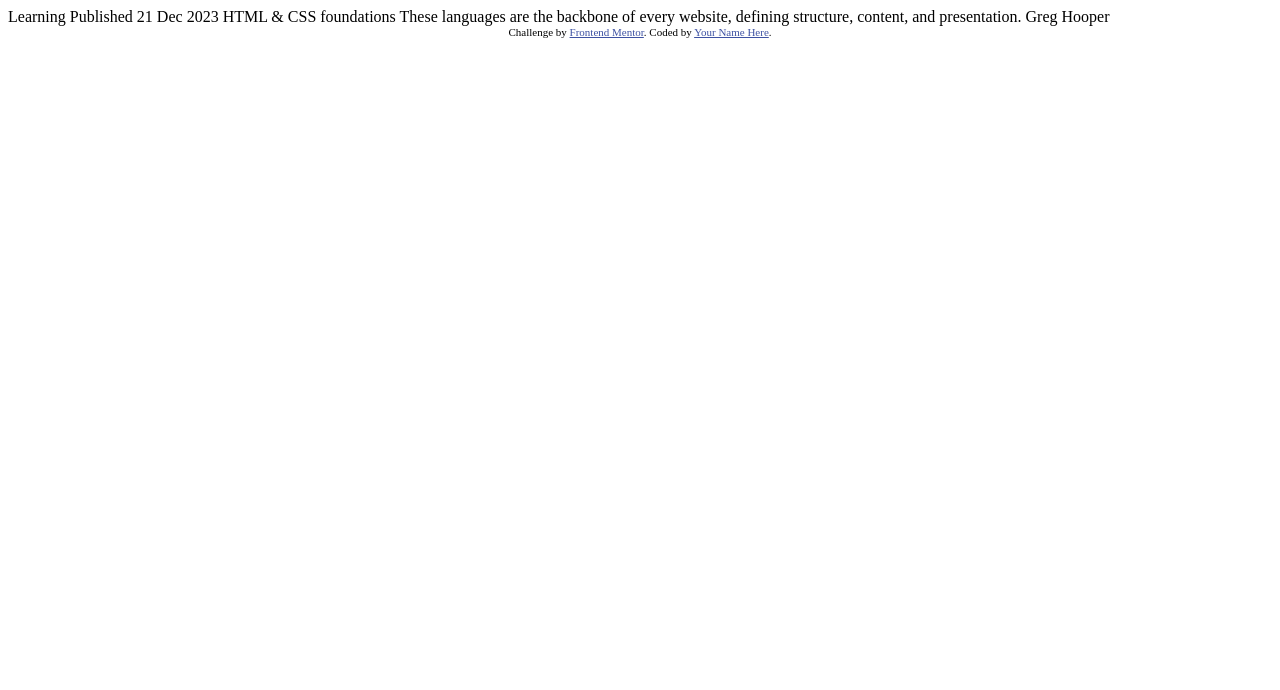
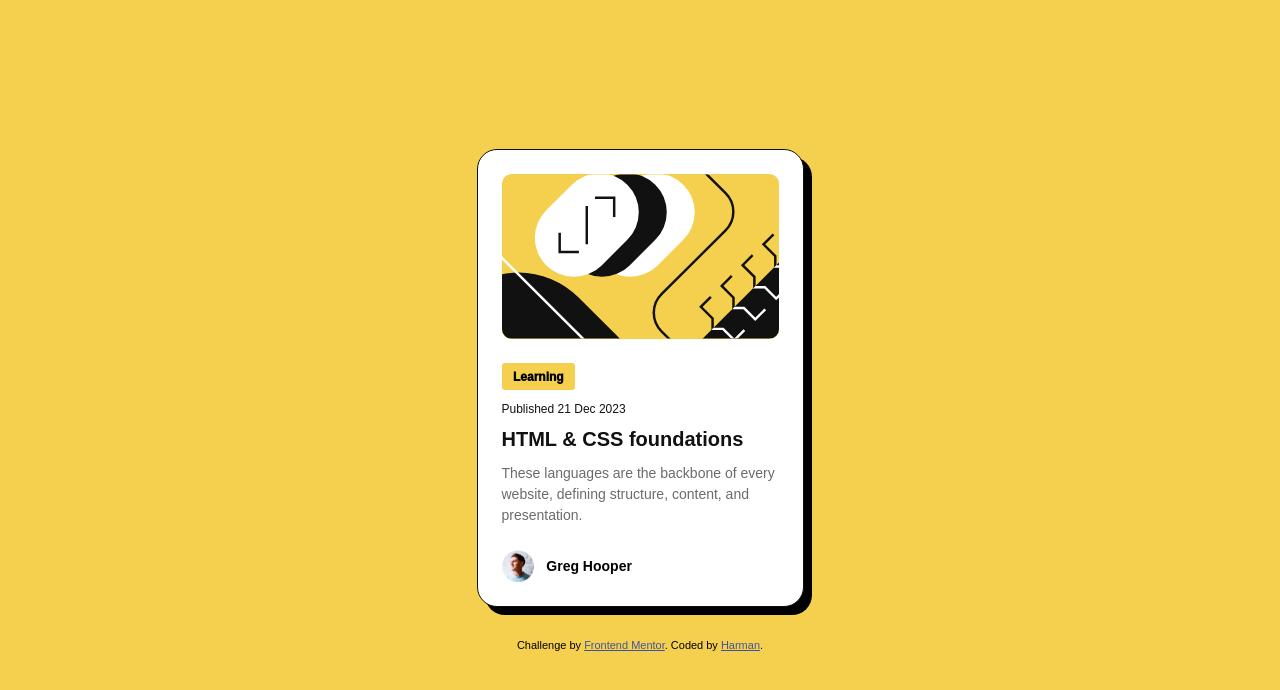
Before and after one commit to codeharman/Blog-preview-card, a plain HTML site: page index.html in a window 1280 px wide. Drawn offline with Linux system fonts and the light colour scheme.

Commit message:
made the project

```diff
--- a/index.html
+++ b/index.html
@@ -7,28 +7,27 @@
   <link rel="icon" type="image/png" sizes="32x32" href="./assets/images/favicon-32x32.png">
 
   <title>Frontend Mentor | Blog preview card</title>
-
-  <!-- Feel free to remove these styles or customise in your own stylesheet 👍 -->
-  <style>
-    .attribution { font-size: 11px; text-align: center; }
-    .attribution a { color: hsl(228, 45%, 44%); }
-  </style>
+  <link rel="stylesheet" href="styles.css">
 </head>
 <body>
-
-  Learning
-
-  Published 21 Dec 2023
-
-  HTML & CSS foundations
-
-  These languages are the backbone of every website, defining structure, content, and presentation.
-
-  Greg Hooper
-
+  <main>
+    <div class="container">
+      <img class="image" alt="card image" src="./assets/images/illustration-article.svg">
+      <div class="content">
+        <p class="tag">Learning</p>
+        <p class="date">Published 21 Dec 2023</p>
+        <p class="heading">HTML & CSS foundations</p>
+        <p class="para">These languages are the backbone of every website, defining structure, content, and presentation.</p>
+      </div>
+      <div class="author">
+        <img alt="avatar pic" src="./assets/images/image-avatar.webp">
+        <p class="avatarName">Greg Hooper</p>
+      </div>
+    </div>
+  </main>
   <div class="attribution">
     Challenge by <a href="https://www.frontendmentor.io?ref=challenge" target="_blank">Frontend Mentor</a>.
-    Coded by <a href="#">Your Name Here</a>.
+    Coded by <a href="https://www.linkedin.com/in/codeharman/">Harman</a>.
   </div>
 </body>
 </html>
--- /dev/null
+++ b/styles.css
@@ -0,0 +1,106 @@
+.attribution { font-size: 0.687rem; text-align: center; }
+.attribution a { color: var(--att-clr); }
+
+@import url('https://fonts.googleapis.com/css2?family=Figtree:ital,wght@0,300..900;1,300..900&display=swap');
+
+*, *::before, *::after {
+  box-sizing: border-box;
+}
+
+:root {
+  --att-clr: hsl(228, 45%, 44%);
+  --yellow-clr: #f4d04e;
+  --gray-950: #111111;
+  --gray-500: #6b6b6b;
+}
+
+body {
+  background: var(--yellow-clr);
+  display: grid;
+  height: 100vh;
+  place-content: center;
+  margin: 0;
+  padding: 0;
+  font-family: "Figtree", sans-serif;
+}
+
+.container {
+  max-width: 327px;
+  background: white;
+  padding: 1.5em;
+  border-radius: 1.25em;
+  display: grid;
+  gap: 1.5em;
+  border: 1px solid var(--gray-950);
+  box-shadow: 8px 8px 0 #000;
+  margin-bottom: 2em;
+}
+
+.image {
+  width: 100%;
+  background-color: var(--yellow-clr);
+  border-radius: .625em;
+}
+
+.content {
+  margin: 0;
+  display: grid;
+  gap: 0.75em;
+}
+
+p {
+  margin: 0;
+}
+
+.tag {
+  width: fit-content;
+  padding: 0.51em 0.96em;
+  border-radius: 0.25em;
+  background: var(--yellow-clr);
+  font-size: 0.75rem;
+  font-weight: 950;
+}
+
+.date {
+  color: var(--gray-950);
+  font-size: 0.75rem;
+}
+
+.heading {
+  font-size: 1.25rem;
+  font-weight: bolder;
+  color: var(--gray-950);
+}
+
+.heading:hover {
+  color: var(--yellow-clr);
+}
+
+.para {
+  font-size: 0.875rem;
+  line-height: 150%;
+  color: var(--gray-500);
+  font-weight: normal;
+}
+
+.author {
+  display: flex;
+  align-items: center;
+}
+
+img {
+  width: 32px;
+  margin-right: .8em;
+}
+
+.avatarName {
+  font-weight: bold;
+  font-size: 0.875rem;
+
+}
+
+@media screen and (min-width: 1440px){
+  .container {
+    max-width: 384px;
+  }
+}
```
